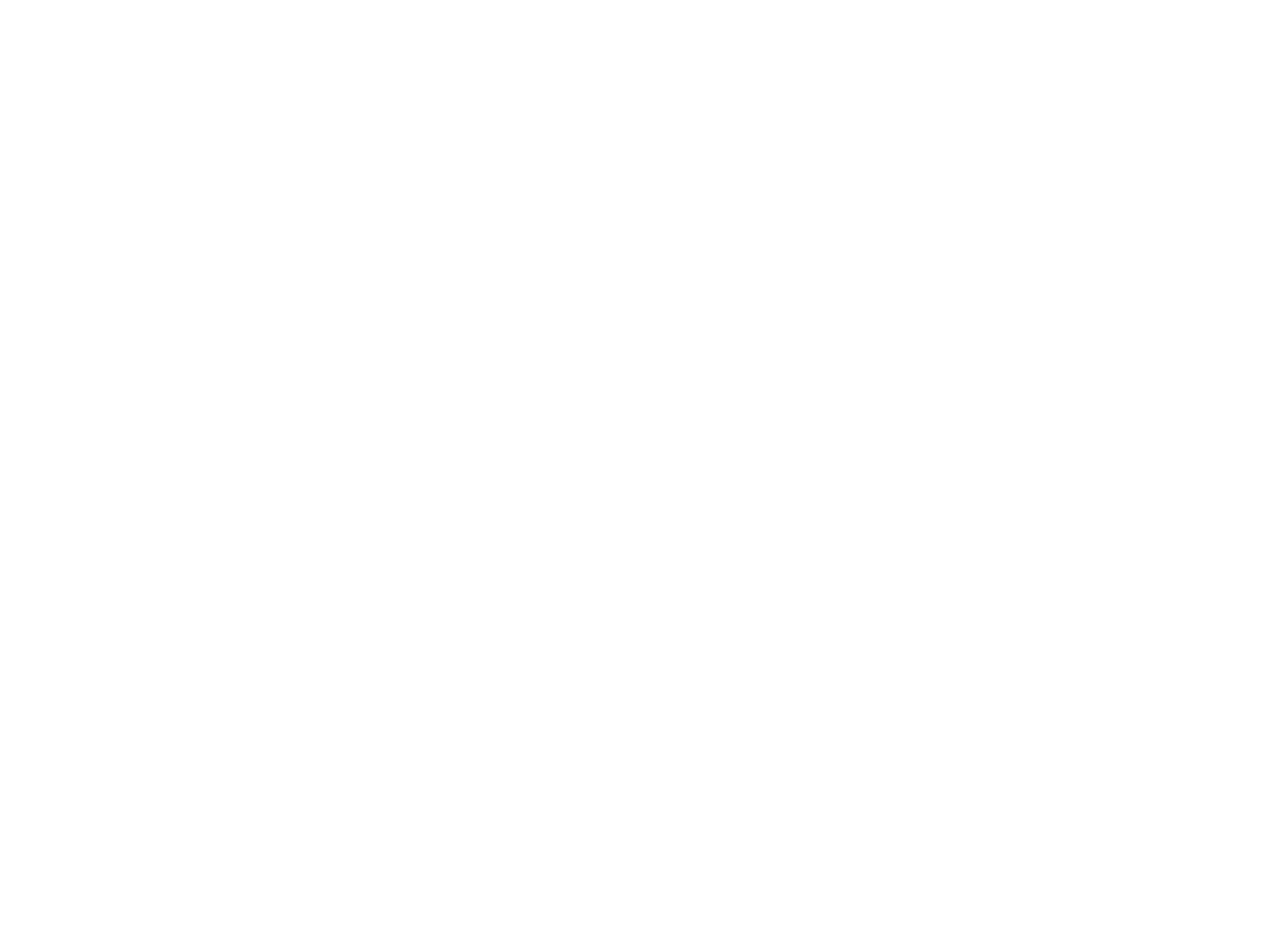
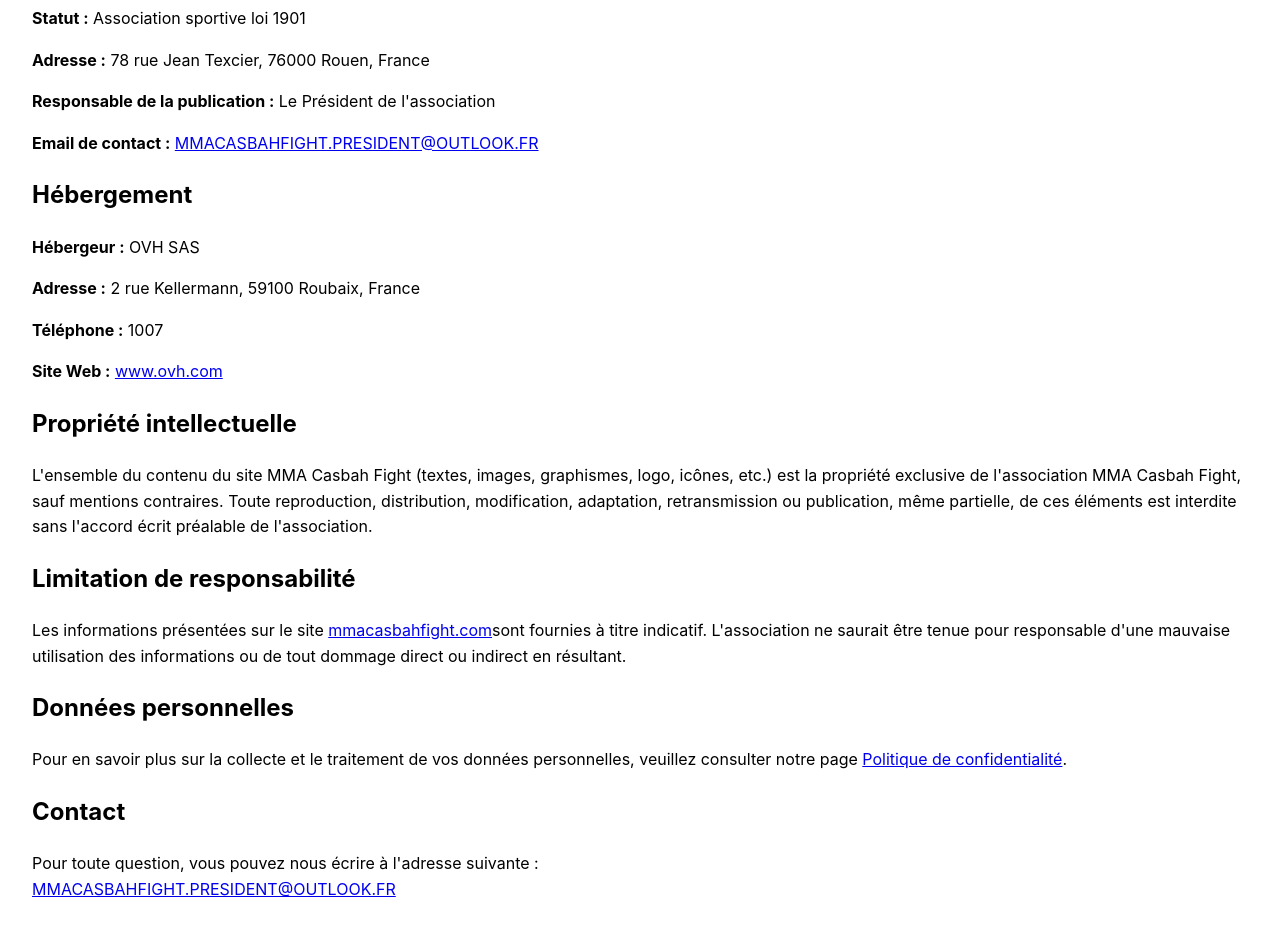
Before and after one commit to YHA76/my-mma-club-frontend, a React (Create React App) app: page /mentions-legales in a window 1280 px wide. Before the commit this address had no page. Shown: the part 220-1156 px from the top of the page. Before the commit the page ends 800 px from the top, so only its background shows below. Built offline with nearby package versions, Linux system fonts and the light colour scheme.

Commit message:
add politique and mentions

```diff
--- a/src/App.js
+++ b/src/App.js
@@ -10,6 +10,8 @@
 import { ThemeProvider } from "./context/ThemeContext";
 import ScrollToTop from "./components/ScrollToTop";
 import NotFound from "./views/NotFound";
+import MentionsLegales from "./views/legal/MentionsLegales.js";
+import PolitiqueConfidentialite from "./views/legal/PolitiqueConfidentialite";
 
 function App() {
   return (
@@ -25,6 +27,11 @@
           <Route path="/inscription" element={<Inscription />} />
           <Route path="/installations" element={<Installations />} />
           <Route path="*" element={<NotFound />} /> {/*error 404*/}
+          <Route path="/mentions-legales" element={<MentionsLegales />} />
+          <Route
+            path="/politique-confidentialite"
+            element={<PolitiqueConfidentialite />}
+          />
         </Routes>
       </Router>
     </ThemeProvider>
--- a/src/components/Footer.js
+++ b/src/components/Footer.js
@@ -108,7 +108,10 @@
       </div>
 
       <div className="footer-bottom">
-        <p>&copy; 2025 MMA Casbah Fight. Tous droits réservés.</p>
+        <p>
+          &copy; 2025 MMA Casbah Fight. Tous droits réservés{" "}
+          <Link to="/mentions-legales">Mentions légales.</Link>{" "}
+        </p>
         <p className="credits">Design et Développement par Benali Yahya</p>
       </div>
     </footer>
--- /dev/null
+++ b/src/views/legal/MentionsLegales.js
@@ -0,0 +1,93 @@
+import React from "react";
+
+const MentionsLegales = () => {
+  return (
+    <div
+      className="mentions-legales"
+      style={{ padding: "2rem", lineHeight: "1.6" }}
+    >
+      <h1>Mentions légales</h1>
+
+      <h2>Informations éditeur</h2>
+      <p>
+        <strong>Nom de l'association :</strong> MMA Casbah Fight
+      </p>
+      <p>
+        <strong>Statut :</strong> Association sportive loi 1901
+      </p>
+      <p>
+        <strong>Adresse :</strong> 78 rue Jean Texcier, 76000 Rouen, France
+      </p>
+      <p>
+        <strong>Responsable de la publication :</strong> Le Président de
+        l'association
+      </p>
+      <p>
+        <strong>Email de contact :</strong>{" "}
+        <a href="mailto:MMACASBAHFIGHT.PRESIDENT@OUTLOOK.FR">
+          MMACASBAHFIGHT.PRESIDENT@OUTLOOK.FR
+        </a>
+      </p>
+
+      <h2>Hébergement</h2>
+      <p>
+        <strong>Hébergeur :</strong> OVH SAS
+      </p>
+      <p>
+        <strong>Adresse :</strong> 2 rue Kellermann, 59100 Roubaix, France
+      </p>
+      <p>
+        <strong>Téléphone :</strong> 1007
+      </p>
+      <p>
+        <strong>Site Web :</strong>{" "}
+        <a href="https://www.ovh.com" target="_blank" rel="noopener noreferrer">
+          www.ovh.com
+        </a>
+      </p>
+
+      <h2>Propriété intellectuelle</h2>
+      <p>
+        L'ensemble du contenu du site MMA Casbah Fight (textes, images,
+        graphismes, logo, icônes, etc.) est la propriété exclusive de
+        l'association MMA Casbah Fight, sauf mentions contraires. Toute
+        reproduction, distribution, modification, adaptation, retransmission ou
+        publication, même partielle, de ces éléments est interdite sans l'accord
+        écrit préalable de l'association.
+      </p>
+
+      <h2>Limitation de responsabilité</h2>
+      <p>
+        Les informations présentées sur le site{" "}
+        <a
+          href="https://mmacasbahfight.com"
+          target="_blank"
+          rel="noopener noreferrer"
+        >
+          mmacasbahfight.com
+        </a>
+        sont fournies à titre indicatif. L'association ne saurait être tenue
+        pour responsable d'une mauvaise utilisation des informations ou de tout
+        dommage direct ou indirect en résultant.
+      </p>
+
+      <h2>Données personnelles</h2>
+      <p>
+        Pour en savoir plus sur la collecte et le traitement de vos données
+        personnelles, veuillez consulter notre page{" "}
+        <a href="/politique-confidentialite">Politique de confidentialité</a>.
+      </p>
+
+      <h2>Contact</h2>
+      <p>
+        Pour toute question, vous pouvez nous écrire à l'adresse suivante :{" "}
+        <br />
+        <a href="mailto:MMACASBAHFIGHT.PRESIDENT@OUTLOOK.FR">
+          MMACASBAHFIGHT.PRESIDENT@OUTLOOK.FR
+        </a>
+      </p>
+    </div>
+  );
+};
+
+export default MentionsLegales;
--- /dev/null
+++ b/src/views/legal/PolitiqueConfidentialite.js
@@ -0,0 +1,57 @@
+import React from "react";
+
+const PolitiqueConfidentialite = () => {
+  return (
+    <div className="mentions-legales">
+      <h1>Politique de confidentialité</h1>
+
+      <p>
+        Le site <strong>mmacasbahfight.com</strong> respecte votre vie privée et
+        s'engage à protéger les données personnelles que vous nous communiquez.
+      </p>
+
+      <h2>Données collectées</h2>
+      <p>
+        Lors de l'inscription via notre formulaire, nous collectons les
+        informations suivantes : nom, prénom, âge, adresse email, moyen de
+        paiement, et photo.
+      </p>
+      <p>
+        Les photos transmises via le formulaire sont uniquement envoyées par
+        mail au responsable de l’association et ne sont pas conservées sur le
+        serveur.
+      </p>
+
+      <h2>Utilisation des données</h2>
+      <p>
+        Les données collectées sont utilisées exclusivement pour gérer les
+        inscriptions au club MMA Casbah Fight. Elles ne sont en aucun cas
+        revendues ni utilisées à des fins commerciales.
+      </p>
+
+      <h2>Conservation des données</h2>
+      <p>
+        Les données ne sont pas stockées en base de données. Elles sont
+        simplement transmises par email au responsable du club.
+      </p>
+
+      <h2>Droits des utilisateurs</h2>
+      <p>
+        Conformément au RGPD, vous avez le droit d'accéder, de rectifier ou de
+        supprimer vos données. Pour exercer vos droits, contactez-nous à{" "}
+        <a href="mailto:MMACASBAHFIGHT.PRESIDENT@OUTLOOK.FR">
+          MMACASBAHFIGHT.PRESIDENT@OUTLOOK.FR
+        </a>
+        .
+      </p>
+
+      <h2>reCAPTCHA</h2>
+      <p>
+        Ce site est protégé par reCAPTCHA, et les règles de confidentialité et
+        conditions d'utilisation de Google s'appliquent.
+      </p>
+    </div>
+  );
+};
+
+export default PolitiqueConfidentialite;
```
